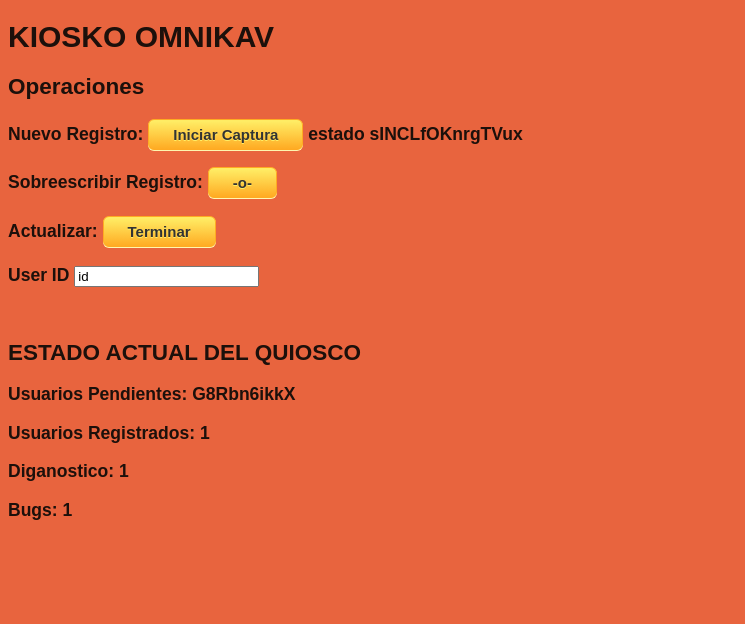
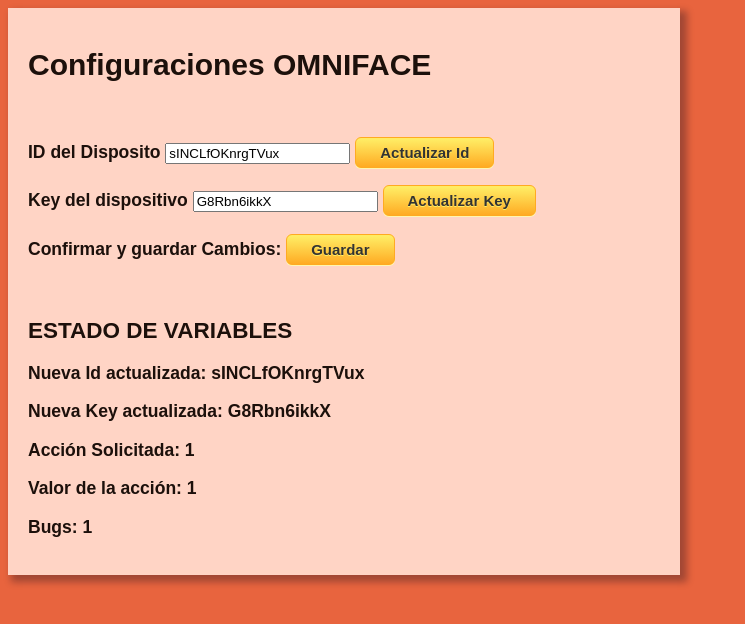
Before and after one commit to IvanToto/omnikavface, a Flask app: page / in a window 1280 px wide. Shown: the top 624 px of the page, without its empty margins (0-745 px from the left). Run offline with Flask 2, Linux system fonts and the light colour scheme; parts of the project's set-up code (start-up, migrations or seed data) failed here and were passed over.

Commit message:
Add files via upload

```diff
--- a/templates/index.html
+++ b/templates/index.html
@@ -1,45 +1,76 @@
 <!DOCTYPE html>
    <head>
-      <title>Omnikav</title>
+      <title>OMNIFACE_System</title>
       <link rel="stylesheet" href='../static/style.css'/>
+
    </head>
    <body>
-        <h1>KIOSKO OMNIKAV</h1>
-        <h2> Operaciones </h2>
+
+
+        <div id = demoObject>
+
+        <h1>Configuraciones OMNIFACE</h1>
+        <br>
+
         <h3>
-            Nuevo Registro:
-            <a href="/capture/0" class="button">Iniciar Captura</a>
-            estado {{ ah  }}
+            <p>
+              <label>ID del Disposito</label>
+              <input type = "text" id = "inputId" value = {{ah}} />
+              <a href="" class="button" id="getId" >Actualizar Id</a>
+            </p>
         </h3>
         <h3>
-            Sobreescribir Registro:
-            <a href="/newuser/0" class="button">-o-</a>
+            <p>
+              <label>Key del dispositivo</label>
+              <input type = "text" id = "inputKey" value = {{bh}} />
+              <a href="" class="button" id="getKey">Actualizar Key</a>
+            </p>
         </h3>
         <h3>
-            Actualizar:
-            <a href="/end/0" class="button">Terminar</a>
+            Confirmar y guardar Cambios:
+            <a href="" class="button" id="saveChanges">Guardar</a>
         </h3>
-        <h3>
-                <p>
-              <label>User ID</label>
-              <input type = "text"
-                 id = "myText"
-                 value = "id" />
-                </p>
-        </h3>
-
         <br>
 
+        <h2> ESTADO DE VARIABLES </h2>
+        <h3> Nueva Id actualizada: {{ah}}</h3>
+        <h3> Nueva Key actualizada: {{bh}}</h3>
+        <h3> Acción Solicitada: {{ch}}</h3>
+        <h3> Valor de la acción: {{dh}}</h3>
+        <h3> Bugs: {{eh}}</h3>
 
+        </div>
 
-        <h2> ESTADO ACTUAL DEL QUIOSCO </h2>
-        <h3> Usuarios Pendientes:  {{ bh  }}</h3>
-        <h3> Usuarios Registrados:  {{ ch  }}</h3>
-        <h3> Diganostico:  {{ dh  }}</h3>
-        <h3> Bugs:  {{ eh  }}</h3>
+        <script>
+          document.getElementById("getId").addEventListener('click',(event)=>{
+            event.preventDefault();
+            let mainIP = window.location.href.split("/")
+            let inputId = document.getElementById("inputId").value
+            console.log('La nueva Id es: ',inputId);
+            let newLink = mainIP[0]+'/'+'setId'+'/'+inputId;
+            console.log(newLink);
+            window.location.href = newLink;
+            })
 
+          document.getElementById("getKey").addEventListener('click',(event)=>{
+            event.preventDefault();
+            let mainIP = window.location.href.split("/")
+            let inputKey = document.getElementById("inputKey").value
+            console.log('La nueva Key es: ',inputId);
+            let newLink = mainIP[0]+'/'+'setKey'+'/'+inputKey;
+            console.log(newLink);
+            window.location.href = newLink;
+            })
 
+          document.getElementById("saveChanges").addEventListener('click',(event)=>{
+            event.preventDefault();
+            let mainIP = window.location.href.split("/")
+            let newLink = mainIP[0]+'/'+'save'+'/'+'1';
+            console.log(newLink);
+            window.location.href = newLink;
+            })
 
+        </script>
 
    </body>
 </html>
```
